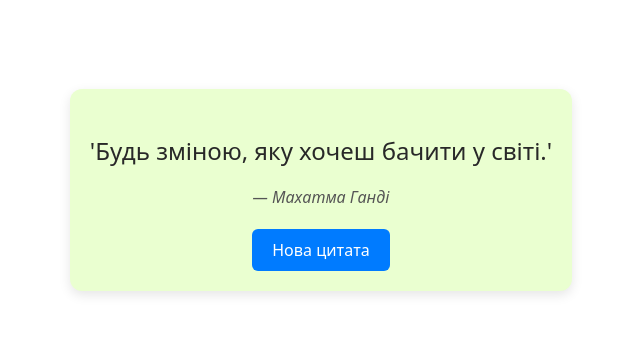
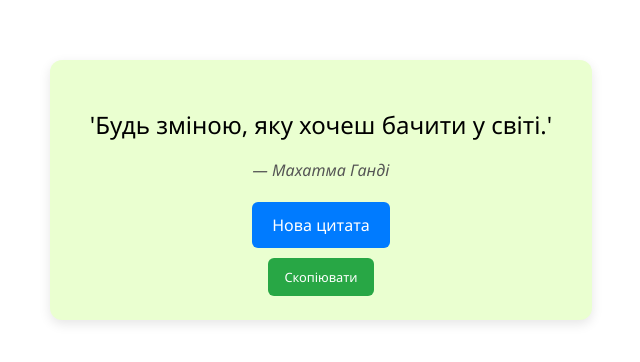
Before and after one commit to vsokolvak/quoteGenerator, a React (Vite) app in the folder random-quotes/: page / in a window 1280 px wide. Shown: the part 210-572 px from the top of the page, without its empty margins (319-959 px from the left). Built offline with nearby package versions, Linux system fonts and the light colour scheme.

Commit message:
add adaptive response style, button copy and toast message when copy quote

```diff
--- a/random-quotes/package.json
+++ b/random-quotes/package.json
@@ -12,7 +12,8 @@
   "dependencies": {
     "clsx": "^2.1.1",
     "react": "^19.1.0",
-    "react-dom": "^19.1.0"
+    "react-dom": "^19.1.0",
+    "react-toastify": "^11.0.5"
   },
   "devDependencies": {
     "@eslint/js": "^9.25.0",
--- a/random-quotes/src/App.jsx
+++ b/random-quotes/src/App.jsx
@@ -1,11 +1,14 @@
 import './App.css'
 import QuoteBox from './components/QuoteBox'
+import { ToastContainer } from "react-toastify";
+import "react-toastify/dist/ReactToastify.css";
 
 function App() {
 
   return (
     <>
       <QuoteBox />
+      <ToastContainer position="top-center" autoClose={2000} />
     </>
   );
 }
--- a/random-quotes/src/components/QuoteBox.jsx
+++ b/random-quotes/src/components/QuoteBox.jsx
@@ -3,6 +3,7 @@ import quotes from "../data/quotes";
 import css from "./Style.module.css";
 import clsx from "clsx";
 import { getRandomColor } from "../utilits/getRandomColor";
+import { toast } from "react-toastify";
 
 const getRandomQuote = () => {
   const index = Math.floor(Math.random() * quotes.length);
@@ -24,15 +25,36 @@ const QuoteBox = () => {
     }, 200);
   };
 
+  const handleCopy = () => {
+    const fullText = `"${quote.text}" — ${quote.author}`;
+    navigator.clipboard
+      .writeText(fullText)
+      .then(() => {
+        toast.success(`Цитату ${fullText} скопійовано 📋`);
+      })
+      .catch(() => {
+        toast.error("Не вдалося скопіювати 😢");
+      });
+  };
+
   return (
     <div className={css.box} style={{ backgroundColor: bgColor }}>
-      <div className={css.quote + " " + clsx(isFading ? css.hideQuote : css.showQuote)}>
+      <div
+        className={
+          css.quote + " " + clsx(isFading ? css.hideQuote : css.showQuote)
+        }
+      >
         <p className={css.text}>'{quote.text}'</p>
         <p className={css.author}>— {quote.author}</p>
       </div>
       <button className={css.button} onClick={handleNewQuote}>
         Нова цитата
       </button>
+
+      <button className={css.copyButton} onClick={handleCopy}>
+        Скопіювати
+      </button>
+
     </div>
   );
 };
--- a/random-quotes/src/components/Style.module.css
+++ b/random-quotes/src/components/Style.module.css
@@ -1,11 +1,13 @@
 .box {
-  max-width: 500px;
-  margin: 100px auto;
-  padding: 20px;
+  max-width: 90%;
+  width: 500px;
+  margin: 80px auto;
+  padding: 24px;
   border-radius: 12px;
   background: #f4f4f4;
-  box-shadow: 0 4px 12px rgba(0,0,0,0.1);
+  box-shadow: 0 4px 12px rgba(0, 0, 0, 0.1);
   text-align: center;
+  font-family: "Segoe UI", sans-serif;
 }
 
 .quote {
@@ -24,8 +26,9 @@
 
 .text {
   font-size: 1.5rem;
-  color: #282828;
   margin-bottom: 10px;
+  line-height: 1.4;
+  color: black;
 }
 
 .author {
@@ -34,17 +37,38 @@
   color: #555;
 }
 
-.button {
-  padding: 10px 20px;
+button {
+  padding: 12px 20px;
   font-size: 1rem;
   background: #007bff;
   color: #fff;
   border: none;
   border-radius: 6px;
   cursor: pointer;
-  transition: all 0.1s ease-in;
+  transition: background 0.2s ease;
+  display: block;
+  margin: 0 auto;
 }
 
-.button:hover {
-  transform: scale(1.1);
+.copyButton {
+  padding: 10px 16px;
+  font-size: 0.8rem;
+  margin-top: 10px;
+  background: #28a745;
 }
+
+button:hover {
+  background: #0056b3;
+}
+
+/* Адаптація для мобільних */
+@media (max-width: 480px) {
+  .text {
+    font-size: 1.2rem;
+  }
+
+  .button {
+    font-size: 0.9rem;
+    padding: 10px 16px;
+  }
+}
```
Also changed, not shown: 1 other file (tests, documents, lock files or other folders).
